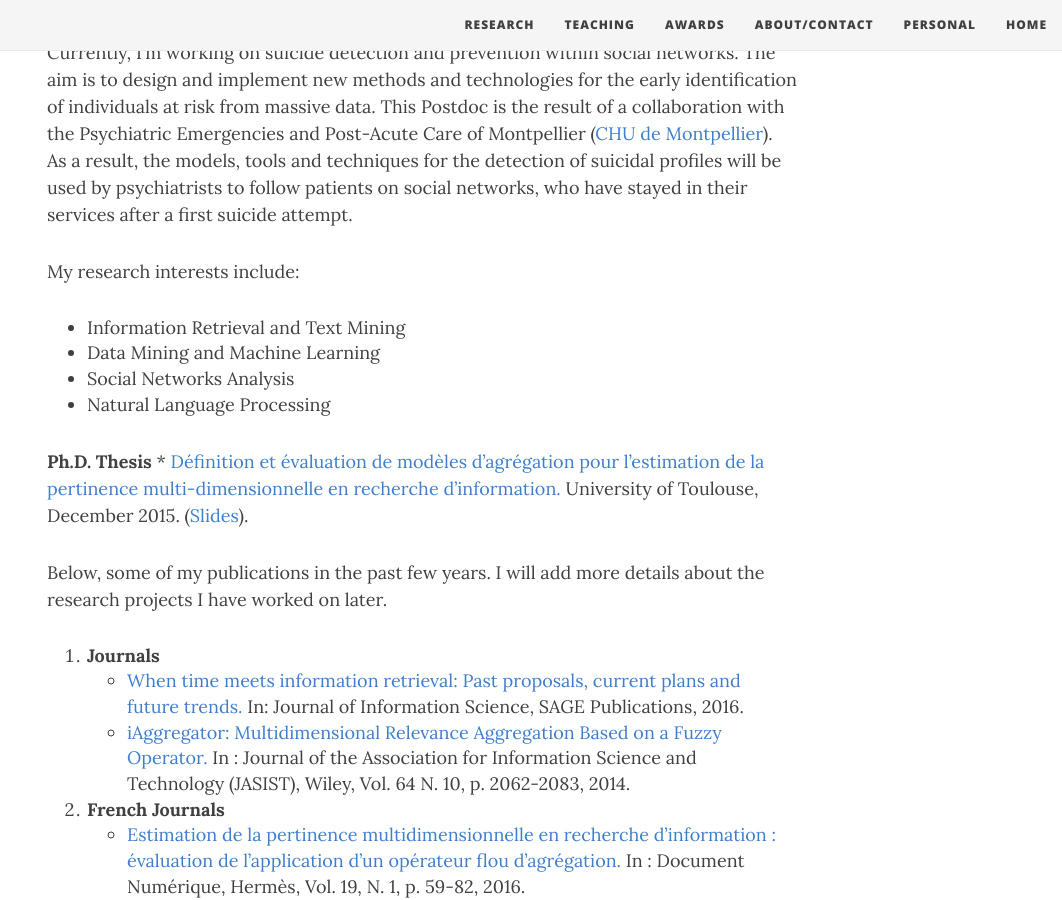
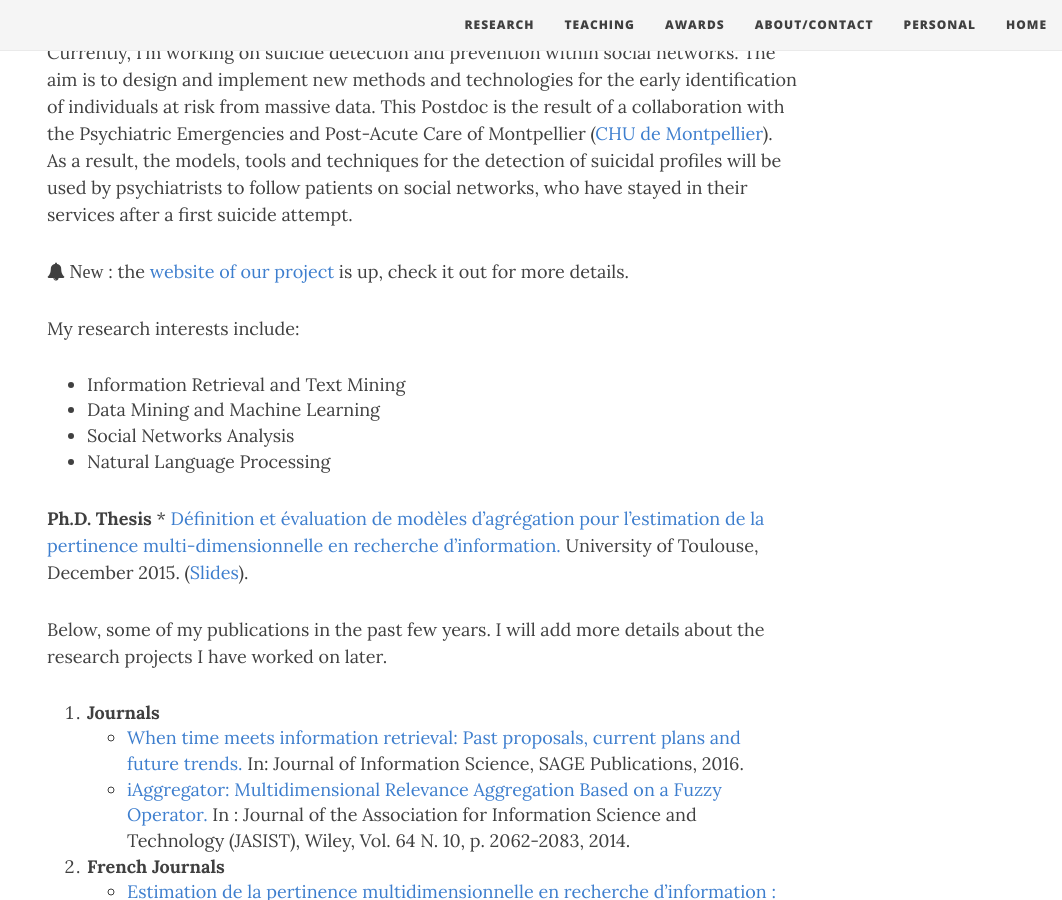
Before and after one commit to bilelmoulahi/bilelmoulahi.github.io, a Jekyll site: the page built from research.md, in a window 1280 px wide and 900 px high, scrolled down 374 px. Shown: the whole window, without its empty margins (218-1280 px from the left). Built offline with Jekyll 4.4.1, drawn with Linux system fonts in a browser that asks for light colours; nearby versions of some CDN libraries.

Commit message:
Project website

```diff
--- a/research.md
+++ b/research.md
@@ -11,6 +11,10 @@ title: Research Interests
 
 Currently, I'm working on suicide detection and prevention within social networks. The aim is to design and implement new methods and technologies for the early identification of individuals at risk from massive data. This Postdoc is the result of a collaboration with the Psychiatric Emergencies and Post-Acute Care of Montpellier ([CHU de Montpellier](http://www.chu-montpellier.fr/)).
 As a result, the models, tools and techniques for the detection of suicidal profiles will be used by psychiatrists to follow patients on social networks, who have stayed in their services after a first suicide attempt.
+
+
+<link href="//maxcdn.bootstrapcdn.com/font-awesome/4.1.0/css/font-awesome.min.css" rel="stylesheet">
+<i class='fa fa-bell faa-ring animated fa-1x'>  New </i> :  the <a href = "http://advanse.lirmm.fr/dontdoit/">website of our project </a> is up, check it out for more details.
 
 My research interests include:
 
```
